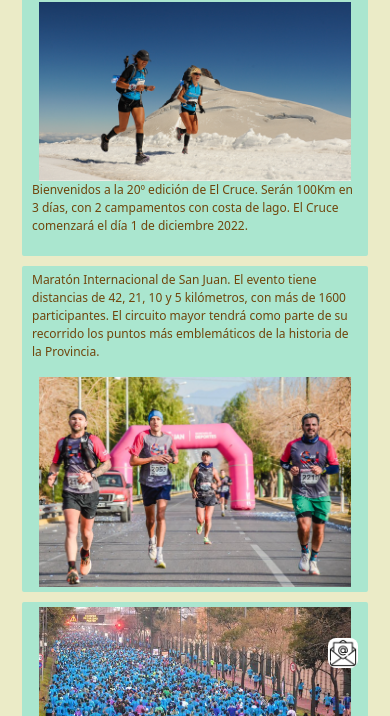
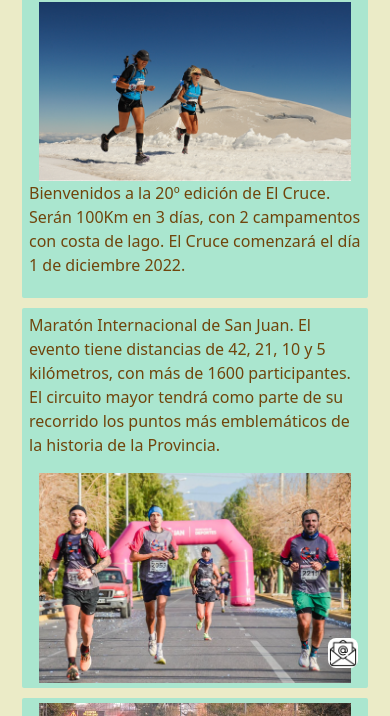
Before and after one commit to FernandoRossin/Club_Palermo_Rossin, a website: page pages/novedades.html in a window 390 px wide. Shown: the part 128-844 px from the top of the page. Drawn offline with nearby package versions, Linux system fonts and the light colour scheme.

Commit message:
5.Club Palermo aumento tamaño letra mobile

```diff
--- a/scss/_imagenes.scss
+++ b/scss/_imagenes.scss
@@ -20,9 +20,6 @@
     img {
         border-radius: 5px;
     }
-    p {
-        font-size: 0.75rem;
-    }
 }
 
 }
--- a/scss/_novedades.scss
+++ b/scss/_novedades.scss
@@ -68,9 +68,8 @@
 
     }
     p {
-        padding-left: 5px;
-        padding-right: 5px;
-        font-size: 0.75rem;
+        padding-left: 2px;
+        padding-right: 2px;
     }
 }
 }
```
Also changed, not shown: css/main.css.
